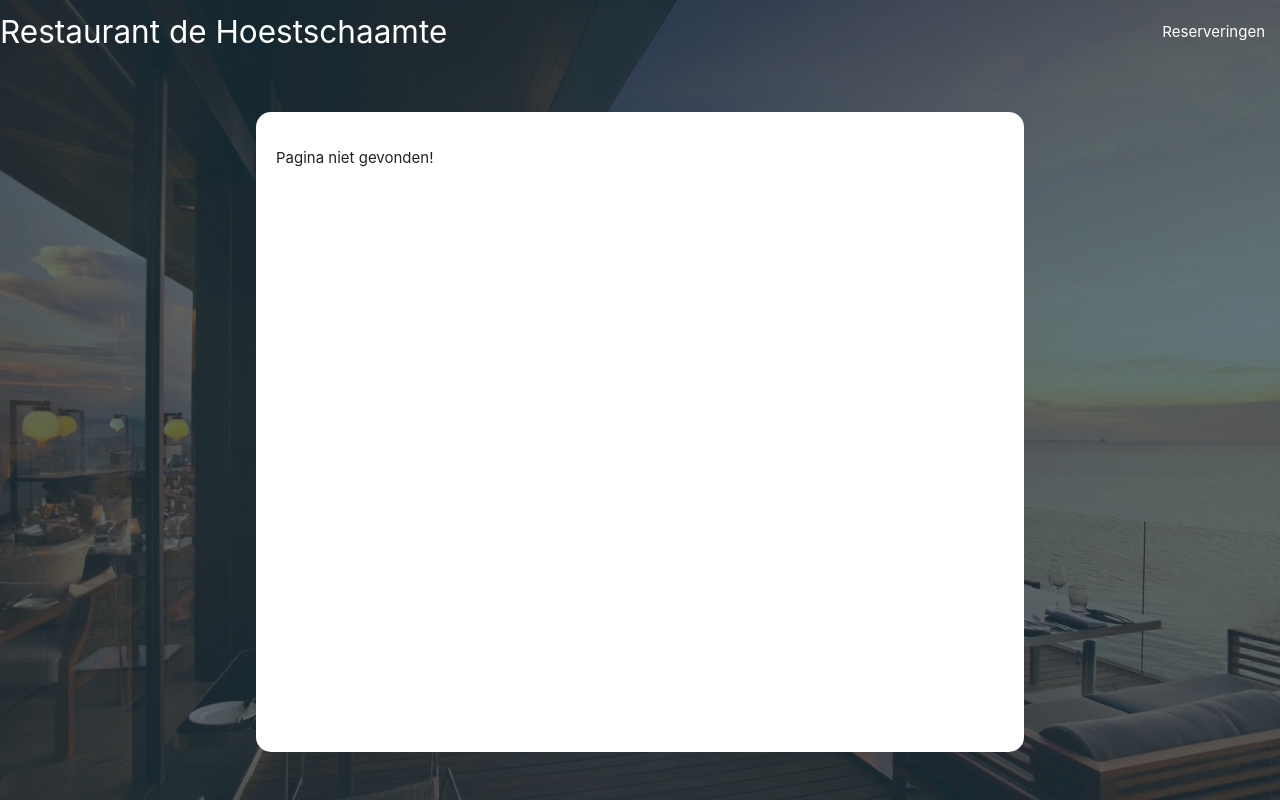
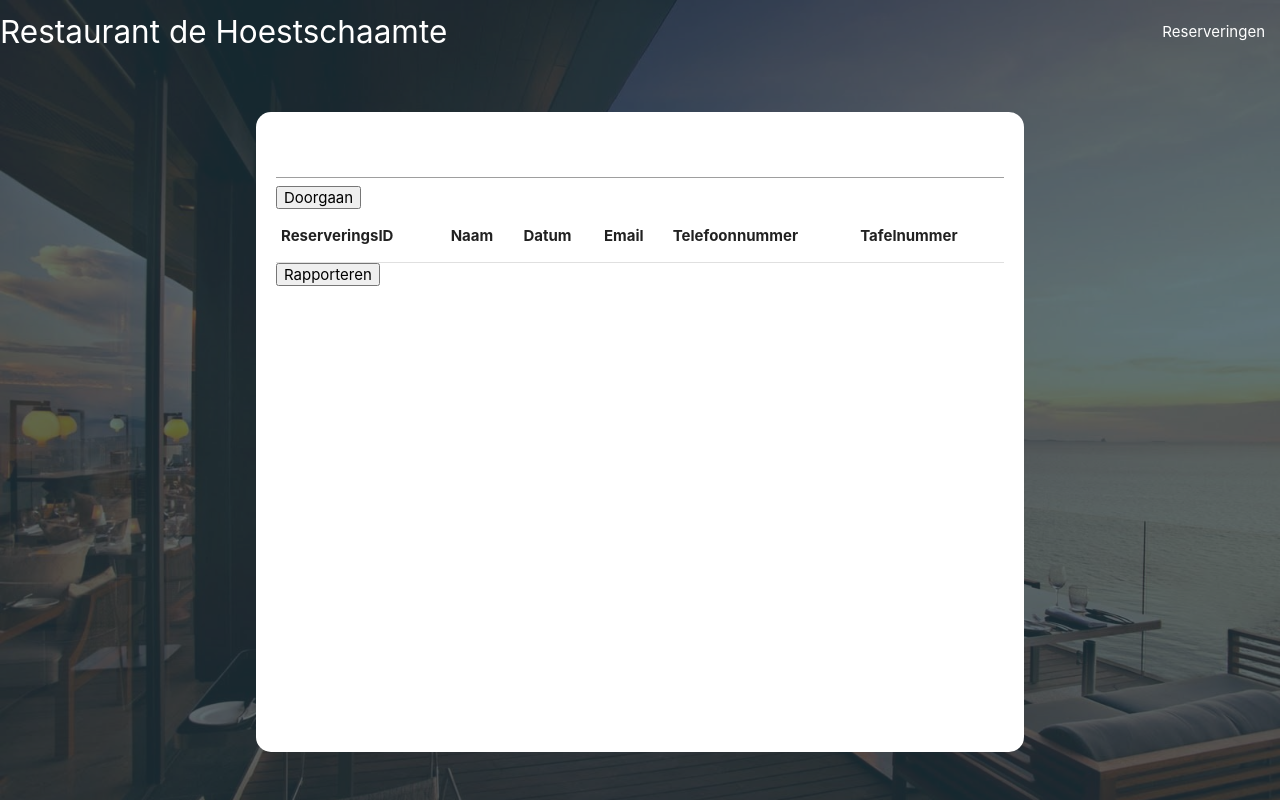
Before and after one commit to veens08/Eindcase, an Angular app in the folder Frontend/: page /besmetting-report in a window 1280 px wide. Before the commit this address led to /not-found. Built offline with nearby package versions, Linux system fonts and the light colour scheme.

Commit message:
klein beginnetje aan besmetting rapporteren

```diff
--- a/Frontend/src/app/app-routing.module.ts
+++ b/Frontend/src/app/app-routing.module.ts
@@ -4,11 +4,13 @@ import {ReserveringComponent} from './component/reservering/reservering.componen
 import {PageNotFoundComponent} from './component/page-not-found/page-not-found.component';
 import {StartComponent} from './component/start/start.component';
 import {BezoekersComponent} from './component/bezoekers/bezoekers.component';
+import {BesmettingReportComponent} from './component/besmetting-report/besmetting-report.component';
 
 const routes: Routes = [
   {path: 'start', component: StartComponent},
   {path: 'reservering', component: ReserveringComponent},
   {path: 'bezoekers', component: BezoekersComponent},
+  {path: 'besmetting-report', component: BesmettingReportComponent},
   {path: 'not-found', component: PageNotFoundComponent},
   {path: '', redirectTo: '/start', pathMatch: 'full'},
   {path: '**', redirectTo: '/not-found'}
--- a/Frontend/src/app/component/besmetting-report/besmetting-report.component.html
+++ b/Frontend/src/app/component/besmetting-report/besmetting-report.component.html
@@ -1 +1,17 @@
-<p>besmetting-report works!</p>
+<input type="text">
+<button>Doorgaan</button>
+
+<table>
+  <thead>
+  <tr>
+    <th>ReserveringsID</th>
+    <th>Naam</th>
+    <th>Datum</th>
+    <th>Email</th>
+    <th>Telefoonnummer</th>
+    <th>Tafelnummer</th>
+  </tr>
+  </thead>
+</table>
+
+<button>Rapporteren</button>
```
